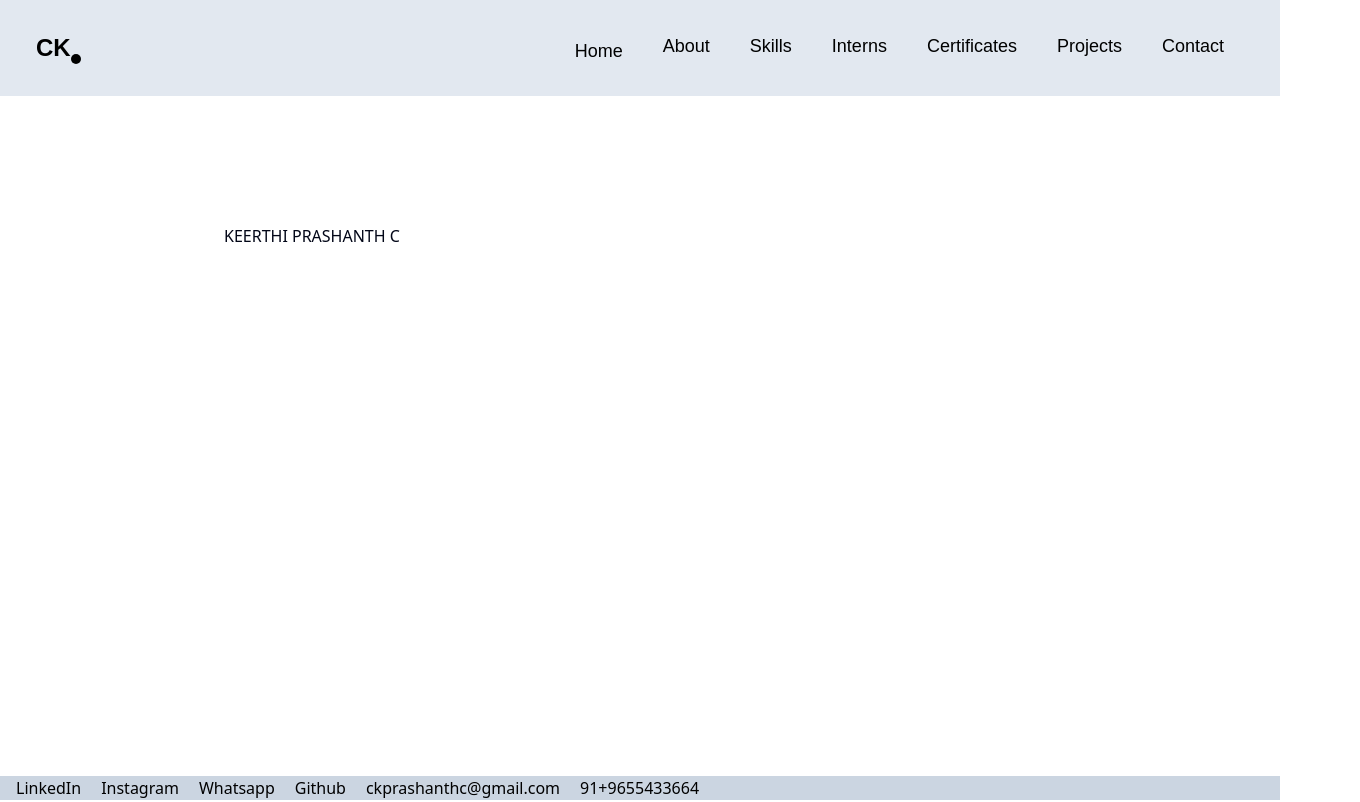
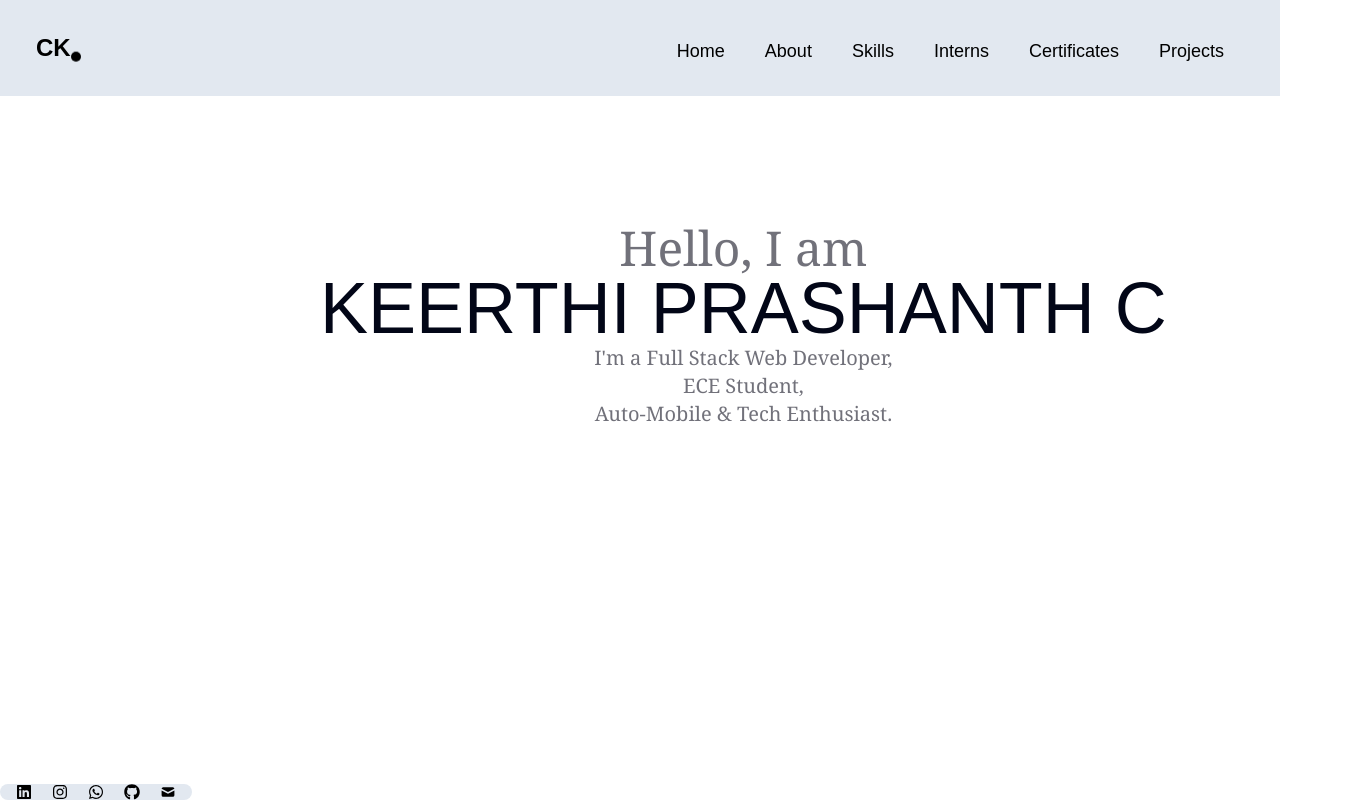
Before and after one commit to CKPRASHANTH07/SIH-2023, a React (Create React App) app: page / in a window 1280 px wide. Shown: the top 802 px of the page, 1360 px wide, since content can reach past the window. Built offline with nearby package versions, Linux system fonts and the light colour scheme.

Commit message:
after cotact

```diff
--- a/src/App.js
+++ b/src/App.js
@@ -1,22 +1,22 @@
 import Navbar from "./components/navbar";
-import home from "./components/home";
+import Home from "./components/home";
 import  Contact  from "./components/contact";
-import Home from "./components/home";
+import About from "./components/about";
 function App() {
   return (
     <div>
-       <div>
+      <Navbar />
+      <div>
       <Home />
-    </div>
       <div>
-      <Navbar />
-      </div>
-
+        <About/>
       <div>
       <Contact />
+      </div>
+    </div>
+    </div>
     </div>
 
-    </div>
 
   );
 }
--- a/src/components/about.jsx
+++ b/src/components/about.jsx
@@ -0,0 +1,18 @@
+// About.js
+
+import React from 'react';
+
+const About = () => {
+  return (
+    <div className='relative z-0'>
+      <div className='hidden md:flex flex-col absolute container left-10 md:left-20 w-full text-xl md:text-4xl text-center py-20 md:py-[908px] px-4 md:px-[10px]'>
+        <h1 className='text-slate-950 font-poppins text-4xl md:text-4xl py-10'>ABOUT ME</h1>
+        <h1 className='text-zinc-500 font-serif animate-pulse md:text-xl'>
+          I am seeking a competitive and challenging environment where I can serve your organization and establish a career for myself. With a considerable track record of successfully collaborating on diverse projects and participating in challenging competitions, I have developed a strong aptitude for thriving in high-pressure environments.
+        </h1>
+      </div>
+    </div>
+  );
+};
+
+export default About;
--- a/src/components/contact.jsx
+++ b/src/components/contact.jsx
@@ -1,61 +1,37 @@
 
 import React from 'react';
 import {FaInstagram} from 'react-icons/fa'
-import {} from 'react-icons/fa'
+import {FaWhatsapp} from 'react-icons/fa'
+import { FaGithub } from 'react-icons/fa';
+import { FaLinkedin } from 'react-icons/fa';
+import { HiMail } from 'react-icons/hi';
 
 
 
 const Contact = () => {
   return (
-    <div className='absolute bottom-0 left-0 w-full  justify-center bg-slate-300  '>
-      <div className='container w-full max-w-screen-sm px-4 hidden sm:flex'>
+    <div className='fixed bottom-0 left-0 w-fit  rounded-2xl  justify-center bg-slate-200  shadow-2xl '>
+      <div className='container w-full max-w-screen-sm px-4 '>
         <ul className=' flex  space-x-5 '>
           <li className='text-black'>
-            <a className='hover:text-blue-300' href="https://www.linkedin.com/in/keerthiprashanth-c-650717254">LinkedIn</a>
+            <a className='hover:text-blue-300' href="https://www.linkedin.com/in/keerthiprashanth-c-650717254"><FaLinkedin/></a>
           </li>
           <li className='text-black'>
-            <a className='hover:text-red-400' href="https://www.instagram.com/_______c_k_______/">Instagram</a>
+            <a className='hover:text-red-400' href="https://www.instagram.com/_______c_k_______/"><FaInstagram/></a>
           </li>
           <li className='text-black'>
-            <a className='hover:text-green-300' href="https://wa.link/5ke4a1">Whatsapp</a>
+            <a className='hover:text-green-300' href="https://wa.link/5ke4a1"><FaWhatsapp/></a>
           </li>
           <li className=' text-black'>
-            <a className='hover:text-gray-600' href="https://github.com/CKPRASHANTH07" >Github</a>
+            <a className='hover:text-gray-600' href="https://github.com/CKPRASHANTH07" ><FaGithub/></a>
           </li>
           <li className='text-black'>
-            <a className='hover:text-rose-800' >ckprashanthc@gmail.com</a>
-          </li>
-          <li className='text-black'>
-            <a className='hover:text-green-950'>91+9655433664 </a>
+            <a className='hover:text-rose-800' href="mailto:ckprashanthc@gmail.com" ><HiMail/></a>
           </li>
         </ul>
-
       </div>
 
-      <div className='sm:hidden flex justify-center py-4 px-2'>
-        <ul className=' justify-center space-y-2 space-x-2 text-black'>
 
-          <li className='space-x-3'>
-          <a className='hover:text-blue-300' href="https://www.linkedin.com/in/keerthiprashanth-c-650717254">LinkedIn</a>
-          <button className='flex-row'>
-            <FaInstagram style={{color:'pink'}} />
-            <a className='hover:text-red-400' href="https://www.instagram.com/_______c_k_______/">Instagram</a>
-            </button>
-            <a className='hover:text-green-300' href="https://wa.link/5ke4a1">Whatsapp</a>
-
-            </li>
-            <li className='space-x-3 space-y-2'>
-
-            <a className='hover:text-gray-600' href="https://github.com/CKPRASHANTH07">Github</a>
-            <a className='hover:text-rose-800'>ckprashanthc@gmail.com</a>
-
-            <li >
-            <a className='hover:text-green-950'>91+9655433664</a>
-          </li>
-          </li>
-
-        </ul>
-      </div>
     </div>
   );
 };
--- a/src/components/home.jsx
+++ b/src/components/home.jsx
@@ -1,11 +1,31 @@
-import React from 'react'
+// Home.js
+
+import React from 'react';
 
 const Home = () => {
   return (
-    <div className='absolute left-56 top-56 '>
-        <h1 className='text-slate-950 font-sans'>KEERTHI PRASHANTH C</h1>
+    <div className='relative z-0'>
+      <div className='flex md:hidden py-8 md:py-16'>
+        <div className='absolute left-5 top-20 md:top-40'>
+          <h1 className='text-zinc-500 font-serif text-xl md:text-2xl'>Hello, I am</h1>
+          <h1 className='text-slate-950 font-poppins text-4xl md:text-5xl'>KEERTHI PRASHANTH C</h1>
+          <h1 className='text-zinc-500 font-serif animate-pulse md:text-xl'>I'm a Full Stack Web Developer,</h1>
+          <h1 className='text-zinc-500 font-serif animate-pulse md:text-xl'>ECE Student,</h1>
+          <h1 className='text-zinc-500 font-serif animate-pulse md:text-xl'>Auto-Mobile &amp; Tech Enthusiast.</h1>
+        </div>
+      </div>
+
+      <div className='hidden md:flex w-full text-5xl text-center px-4 md:px-80'>
+        <div className='absolute text-center top-56 content-center'>
+          <h1 className='text-zinc-500 font-serif text-5xl animate-pulse'>Hello, I am</h1>
+          <h1 className='text-slate-950 font-poppins text-7xl'>KEERTHI PRASHANTH C</h1>
+          <h1 className='text-zinc-500 font-serif animate-pulse text-xl'>I'm a Full Stack Web Developer,</h1>
+          <h1 className='text-zinc-500 font-serif animate-pulse text-xl'>ECE Student,</h1>
+          <h1 className='text-zinc-500 font-serif animate-pulse text-xl'>Auto-Mobile &amp; Tech Enthusiast.</h1>
+        </div>
+      </div>
     </div>
-  )
-}
+  );
+};
 
-export default Home
+export default Home;
--- a/src/components/navbar.jsx
+++ b/src/components/navbar.jsx
@@ -1,7 +1,6 @@
 import React, { useState } from 'react';
-import {HiMenu} from 'react-icons/hi'
-import {BsCircleFill} from 'react-icons/bs'
-
+import { HiMenu } from 'react-icons/hi';
+import { BsCircleFill } from 'react-icons/bs';
 
 const Navbar = () => {
   const [nav, setNav] = useState(false);
@@ -9,10 +8,11 @@ const Navbar = () => {
   const handleClick = () => setNav(!nav);
 
   return (
-    <div className='fixed w-full h-24 flex justify-between items-center px-4 py-0 bg-slate-200  text-black text-2xl '>
+    <div className='relative z-50'>
+      <div className='fixed w-full h-24 flex justify-between items-center px-4 py-0 bg-slate-200  text-black text-2xl'>
         <div className='flex ml-5 place-items-end'>
-      <button className='font-poppins font-extrabold' >CK </button>
-      <BsCircleFill style={{color:'black'}} size="10px" />
+          <button className='font-poppins font-extrabold'>CK</button>
+          <BsCircleFill style={{ color: 'black' }} size='10px' className='animate-bounce' />
         </div>
         <ul className='hidden md:flex gap-x-10 mr-10 dynamic'>
         <li className='group relative cursor-pointer'>
@@ -20,33 +20,74 @@ const Navbar = () => {
         <span class='absolute -bottom-1 left-0 w-full h-1 bg-red-400 transform origin-left scale-x-0 transition-transform duration-700 group-hover:scale-x-100'>
         </span>
         </li>
-        <li className='hover:text-red-400 font-poppins text-lg hover:underline hover:underline-offset-4 hover:decoration-red-500 '>About</li>
-        <li className='hover:text-red-400 font-poppins text-lg hover:underline hover:underline-offset-4 hover:decoration-red-500 '>Skills</li>
-        <li className='hover:text-red-400 font-poppins text-lg hover:underline hover:underline-offset-4 hover:decoration-red-500 '>Interns</li>
-        <li className='hover:text-red-400 font-poppins text-lg hover:underline hover:underline-offset-4 hover:decoration-red-500 '>Certificates</li>
-        <li className='hover:text-red-400 font-poppins text-lg hover:underline hover:underline-offset-4 hover:decoration-red-500 '>Projects</li>
-        <li className='hover:text-red-400 font-poppins text-lg hover:underline hover:underline-offset-4 hover:decoration-red-500 '>Contact</li>
+        <li className='group relative cursor-pointer'>
+        <span class='hover:text-red-400 font-poppins text-lg'>About</span>
+        <span class='absolute -bottom-1 left-0 w-full h-1 bg-red-400 transform origin-left scale-x-0 transition-transform duration-700 group-hover:scale-x-100'>
+        </span>
+        </li>
+        <li className='group relative cursor-pointer'>
+        <span class='hover:text-red-400 font-poppins text-lg'>Skills</span>
+        <span class='absolute -bottom-1 left-0 w-full h-1 bg-red-400 transform origin-left scale-x-0 transition-transform duration-700 group-hover:scale-x-100'>
+        </span>
+        </li>
+        <li className='group relative cursor-pointer'>
+        <span class='hover:text-red-400 font-poppins text-lg'>Interns</span>
+        <span class='absolute -bottom-1 left-0 w-full h-1 bg-red-400 transform origin-left scale-x-0 transition-transform duration-700 group-hover:scale-x-100'>
+        </span>
+        </li>
+        <li className='group relative cursor-pointer'>
+        <span class='hover:text-red-400 font-poppins text-lg'>Certificates</span>
+        <span class='absolute -bottom-1 left-0 w-full h-1 bg-red-400 transform origin-left scale-x-0 transition-transform duration-700 group-hover:scale-x-100'>
+        </span>
+        </li>
+        <li className='group relative cursor-pointer'>
+        <span class='hover:text-red-400 font-poppins text-lg'>Projects</span>
+        <span class='absolute -bottom-1 left-0 w-full h-1 bg-red-400 transform origin-left scale-x-0 transition-transform duration-700 group-hover:scale-x-100'>
+        </span>
+        </li>
         </ul>
 
         <div className='md:hidden text-2xl'>
           <button onClick={handleClick} style={nav ? { background: 'red', borderRadius: '10%', color: 'black' } : {}}>
-          <HiMenu/>
+            <HiMenu />
           </button>
           {nav && (
-          <div className='absolute top-20 right-0 w-56 h-64 rounded-xl  bg-slate-300 bg:opacity-5 flex flex-col justify-center items-center '>
+            <div className='fixed top-20 right-0 w-56 h-64 rounded-xl bg-slate-200  flex flex-col justify-center items-center'>
               <ul>
-              <li>Home</li>
-              <li>About</li>
-              <li>Skills</li>
-              <li>Interns</li>
-              <li>Certificates</li>
-              <li>Projects</li>
-              <li>Contact</li>
+              <li className='group relative cursor-pointer'>
+        <span class='hover:text-red-400 font-poppins text-lg'>Home</span>
+        <span class='absolute -bottom-1 left-0 w-full h-1 bg-red-400 transform origin-left scale-x-0 transition-transform duration-700 group-hover:scale-x-100'>
+        </span>
+        </li>
+        <li className='group relative cursor-pointer'>
+        <span class='hover:text-red-400 font-poppins text-lg'>About</span>
+        <span class='absolute -bottom-1 left-0 w-full h-1 bg-red-400 transform origin-left scale-x-0 transition-transform duration-700 group-hover:scale-x-100'>
+        </span>
+        </li>
+        <li className='group relative cursor-pointer'>
+        <span class='hover:text-red-400 font-poppins text-lg'>Skills</span>
+        <span class='absolute -bottom-1 left-0 w-full h-1 bg-red-400 transform origin-left scale-x-0 transition-transform duration-700 group-hover:scale-x-100'>
+        </span>
+        </li>
+        <li className='group relative cursor-pointer'>
+        <span class='hover:text-red-400 font-poppins text-lg'>Interns</span>
+        <span class='absolute -bottom-1 left-0 w-full h-1 bg-red-400 transform origin-left scale-x-0 transition-transform duration-700 group-hover:scale-x-100'>
+        </span>
+        </li>
+        <li className='group relative cursor-pointer'>
+        <span class='hover:text-red-400 font-poppins text-lg'>Certificates</span>
+        <span class='absolute -bottom-1 left-0 w-full h-1 bg-red-400 transform origin-left scale-x-0 transition-transform duration-700 group-hover:scale-x-100'>
+        </span>
+        </li>
+        <li className='group relative cursor-pointer'>
+        <span class='hover:text-red-400 font-poppins text-lg'>Projects</span>
+        <span class='absolute -bottom-1 left-0 w-full h-1 bg-red-400 transform origin-left scale-x-0 transition-transform duration-700 group-hover:scale-x-100'>
+        </span>
+        </li>
               </ul>
             </div>
-
           )}
-
+        </div>
       </div>
     </div>
   );
```
Lines whose indentation alone changed are shown as unchanged.
